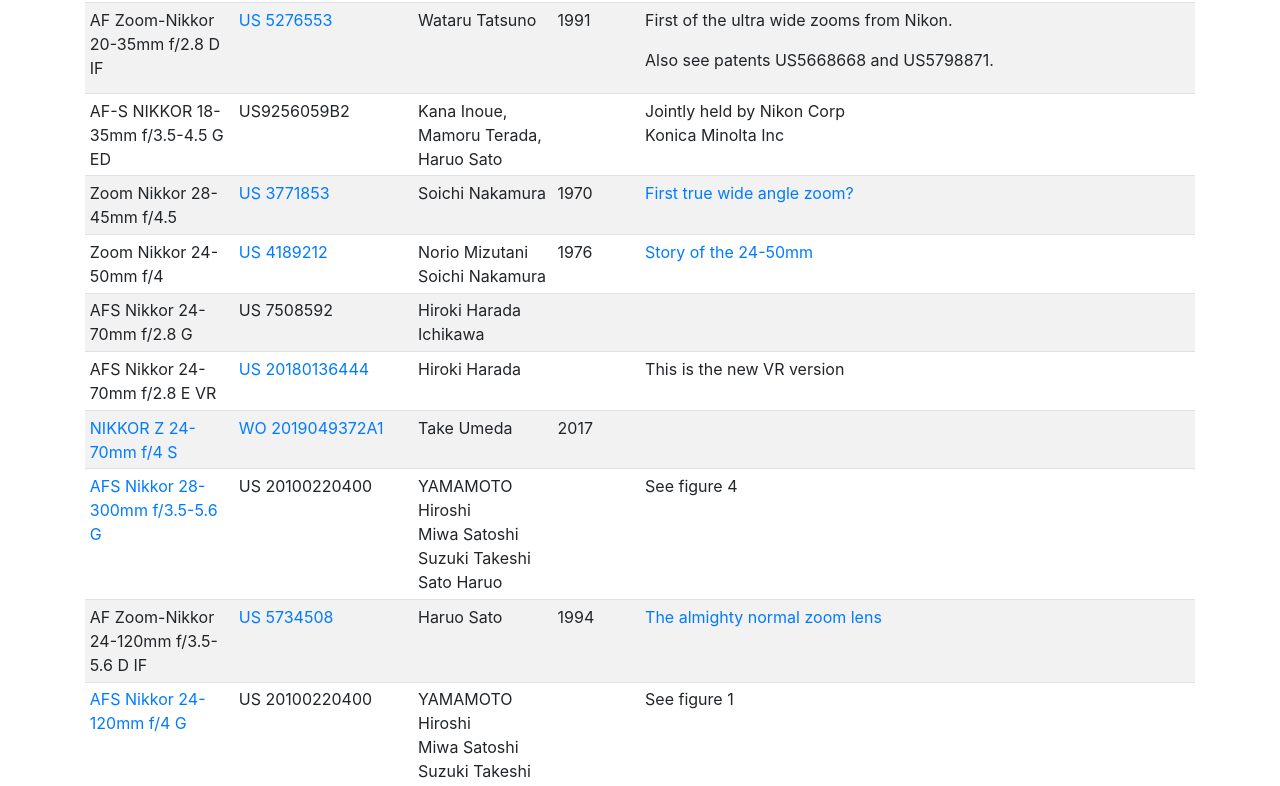
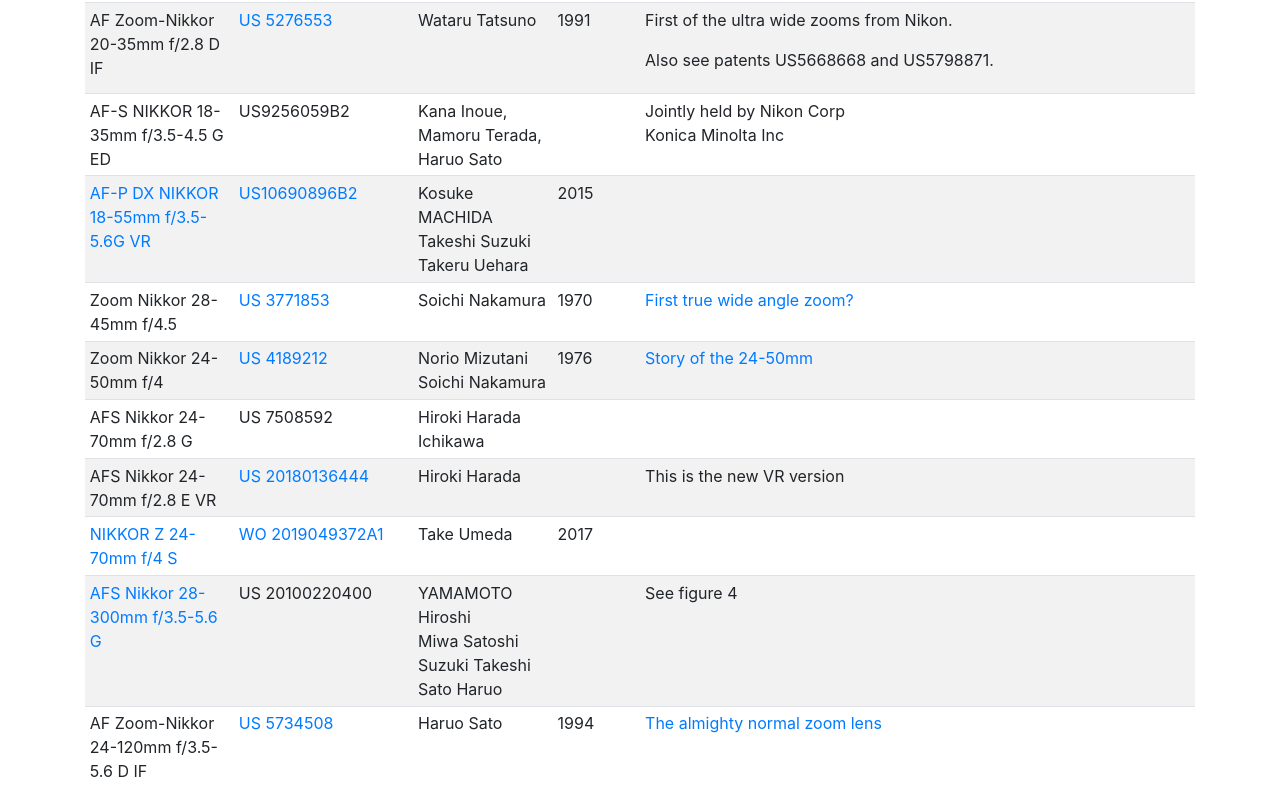
Before and after one commit to cameragossip/cameragossip.github.io, a plain HTML site: page nikon-lens-patents.html in a window 1280 px wide. Shown: the part 5402-6188 px from the top of the page. Drawn offline with nearby package versions, Linux system fonts and the light colour scheme.

Commit message:
Added AF-P DX NIKKOR 18-55mm f/3.5-5.6G VR

```diff
--- a/nikon-lens-patents.html
+++ b/nikon-lens-patents.html
@@ -1037,6 +1037,21 @@
             </td>
         </tr>
         <tr>
+            <td><a href="https://imaging.nikon.com/lineup/lens/f-mount/zoom/normalzoom/af-p_dx_18-55mmf_35-56g_vr/spec.htm">AF-P DX NIKKOR 18-55mm f/3.5-5.6G VR</a></td>
+            <td><a href="https://patents.google.com/patent/US10690896B2/en">US10690896B2</a></td>
+            <td>
+                Kosuke MACHIDA<br>
+                Takeshi Suzuki<br>
+                Takeru Uehara
+            </td>
+            <td>
+                2015
+            </td>
+            <td>
+                &nbsp;
+            </td>
+        </tr>
+        <tr>
             <td>
                 Zoom Nikkor 28-45mm f/4.5
             </td>
```
